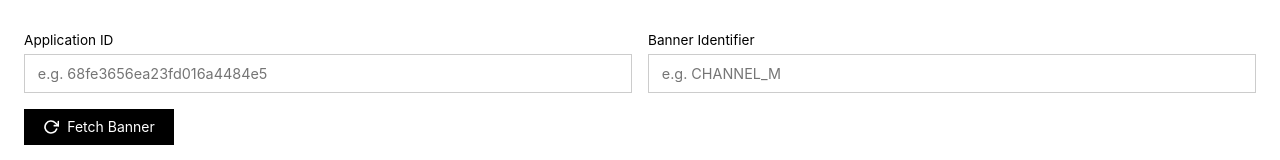
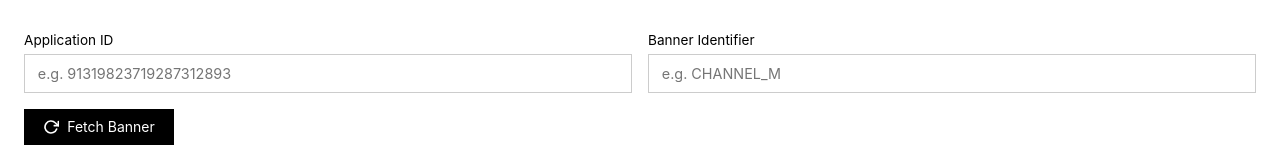
Before and after one commit to FAB-Builder/pagepilot-vanilla-react-app, a React (Vite) app: page / in a window 1280 px wide. Shown: the top 160 px of the page. Built offline with nearby package versions, Linux system fonts and the light colour scheme.

Commit message:
update placeholder text for application ID input field

```diff
--- a/src/App.jsx
+++ b/src/App.jsx
@@ -70,7 +70,7 @@ function App() {
                   onChange={(event) =>
                     setApplicationIdInput(event.target.value)
                   }
-                  placeholder="e.g. 68fe3656ea23fd016a4484e5"
+                  placeholder="e.g. 91319823719287312893"
                   autoComplete="off"
                   spellCheck={false}
                 />
```
